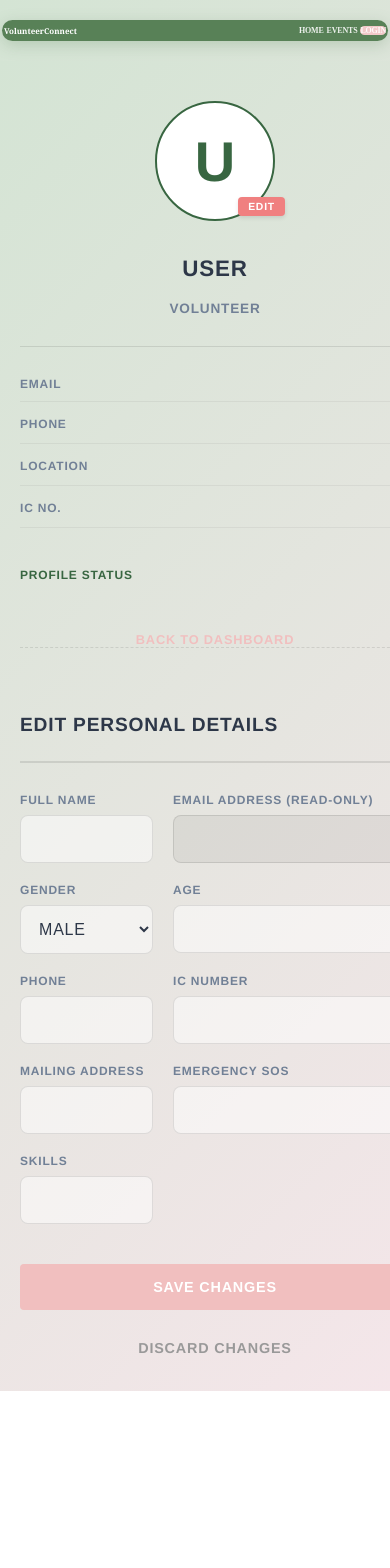
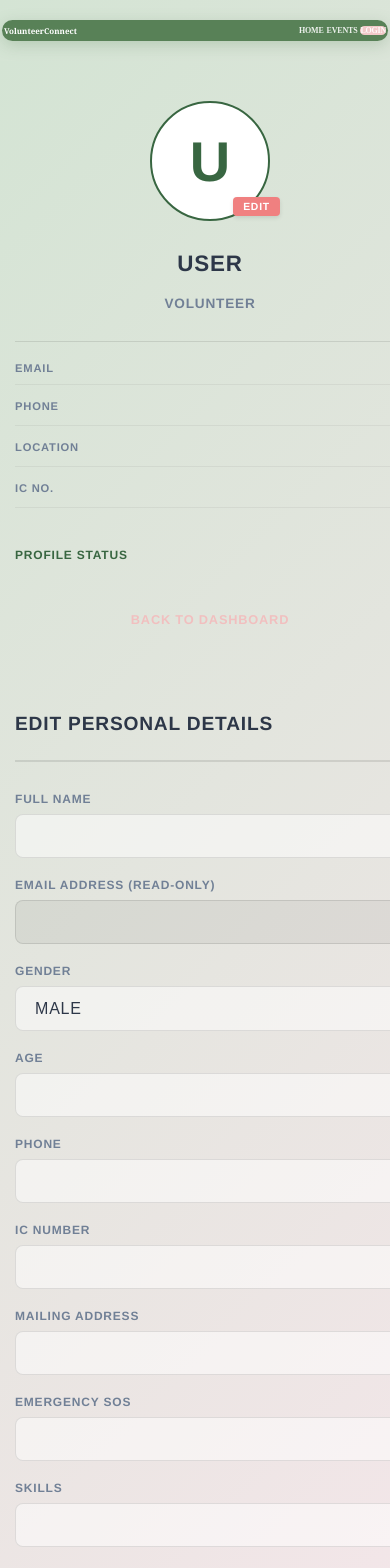
Before and after one commit to syamie66/volunteerconnect, a React (Create React App) app: page /profile/update in a window 390 px wide. Shown: the top 1568 px of the page. Before the commit the page ends 1391 px from the top, so only its background shows below. Built offline with nearby package versions, Linux system fonts and the light colour scheme; no server answers.

Commit message:
update profile

```diff
--- a/src/pages/volunteer/ProfileUpdate.css
+++ b/src/pages/volunteer/ProfileUpdate.css
@@ -266,88 +266,85 @@
 }
 
 /* =========================================
-   MOBILE RESPONSIVENESS (OPTIMIZED)
+   MOBILE RESPONSIVENESS (NO CLIPPING FIX)
    ========================================= */
-@media screen and (max-width: 768px) {
+@media screen and (max-width: 900px) {
 
-    /* 1. WRAPPER & CONTAINER */
+    /* 1. WRAPPER: Fix Screen Overflow */
     .pu-wrapper {
-        padding: 20px; /* Reduce padding from 40px to 20px */
-        align-items: flex-start;
-        height: auto; /* Allow scrolling */
-        min-height: 100vh;
+        display: block;    /* Disable flex centering to allow natural scroll */
+        width: 100%;       /* Use % instead of vw to prevent horizontal scrollbars */
+        height: auto;      /* Remove fixed height so it grows with content */
+        min-height: 100vh; /* Cover at least full screen */
+        padding: 20px 15px; /* Smaller padding on sides to maximize space */
+        overflow-x: hidden; /* Prevent horizontal side-scroll */
     }
 
     .pu-container {
-        flex-direction: column; /* Stack columns vertically */
-        gap: 40px; /* Reduce gap between summary and form */
+        display: flex;
+        flex-direction: column;
         width: 100%;
+        max-width: 100%; /* Ensure it never exceeds screen width */
+        gap: 30px;
     }
 
-    /* 2. SUMMARY CARD (Top Section) */
+    /* 2. SUMMARY CARD: Remove Fixed Width */
     .pu-summary-card {
-        width: 100%;
-        align-items: center; /* Center the avatar and name */
+        width: 100%;      /* Override the 320px fixed width */
+        max-width: 100%;
+        margin-bottom: 20px;
+        align-items: center; /* Center content */
         text-align: center;
-        padding-bottom: 0;
-        border-bottom: 1px dashed rgba(0,0,0,0.1); /* visual separator */
-        margin-bottom: 10px;
     }
 
-    /* Keep the list items left/right aligned, not centered text */
-    .pu-info-list {
-        width: 100%; /* Ensure it spans full width */
-        margin-top: 10px;
+    /* Fix Avatar centering */
+    .pu-avatar-container {
+        margin: 0 auto 20px auto;
     }
 
+    /* Ensure text in rows doesn't clip */
     .pu-info-row {
+        width: 100%;
+        display: flex;
         justify-content: space-between;
-        width: 100%;
+        /* Allow text to wrap if values are long */
+        flex-wrap: wrap;
+        gap: 10px;
     }
 
-    .pu-info-label { font-size: 0.75rem; }
-    .pu-info-value { font-size: 0.9rem; }
-
-    /* 3. FORM SECTION */
+    /* 3. FORM SECTION: Safe Widths */
     .pu-form-card {
         width: 100%;
         padding: 0;
     }
 
     .pu-form-grid {
-        grid-template-columns: 1fr; /* Force single column layout */
+        display: flex;       /* Use Flex column instead of Grid to prevent overflow */
+        flex-direction: column;
+        width: 100%;
         gap: 20px;
     }
 
-    .pu-span-2 {
-        grid-column: span 1; /* Reset span for single column */
+    /* Force inputs to stay inside the screen */
+    .pu-input {
+        width: 100%;
+        box-sizing: border-box; /* Crucial: includes padding in width calculation */
+        font-size: 16px; /* Prevents iOS zoom */
+        min-width: 0; /* Prevents flex items from breaking out */
     }
 
-    /* 4. INPUTS */
-    .pu-input {
-        /* 16px font prevents iOS from zooming in when typing */
-        font-size: 16px;
-        padding: 14px; /* Larger touch target */
-    }
-
-    /* 5. BUTTONS (Stacked & Full Width) */
+    /* 4. BUTTONS: Stack vertically */
     .pu-actions {
-        flex-direction: column-reverse; /* Put 'Save' on top, 'Cancel' below */
+        flex-direction: column-reverse;
         width: 100%;
+        margin-top: 10px;
         gap: 15px;
-        margin-top: 20px;
     }
 
     .pu-btn-save,
     .pu-btn-cancel {
-        width: 100%; /* Full width for easier tapping */
-        text-align: center;
-        padding: 15px; /* Taller buttons */
-        font-size: 0.9rem;
-    }
-
-    .pu-btn-cancel {
-        border: none; /* Cleaner look for secondary action on mobile */
-        color: #999;
+        width: 100%;
+        padding: 15px;
+        box-sizing: border-box;
     }
 }
```
